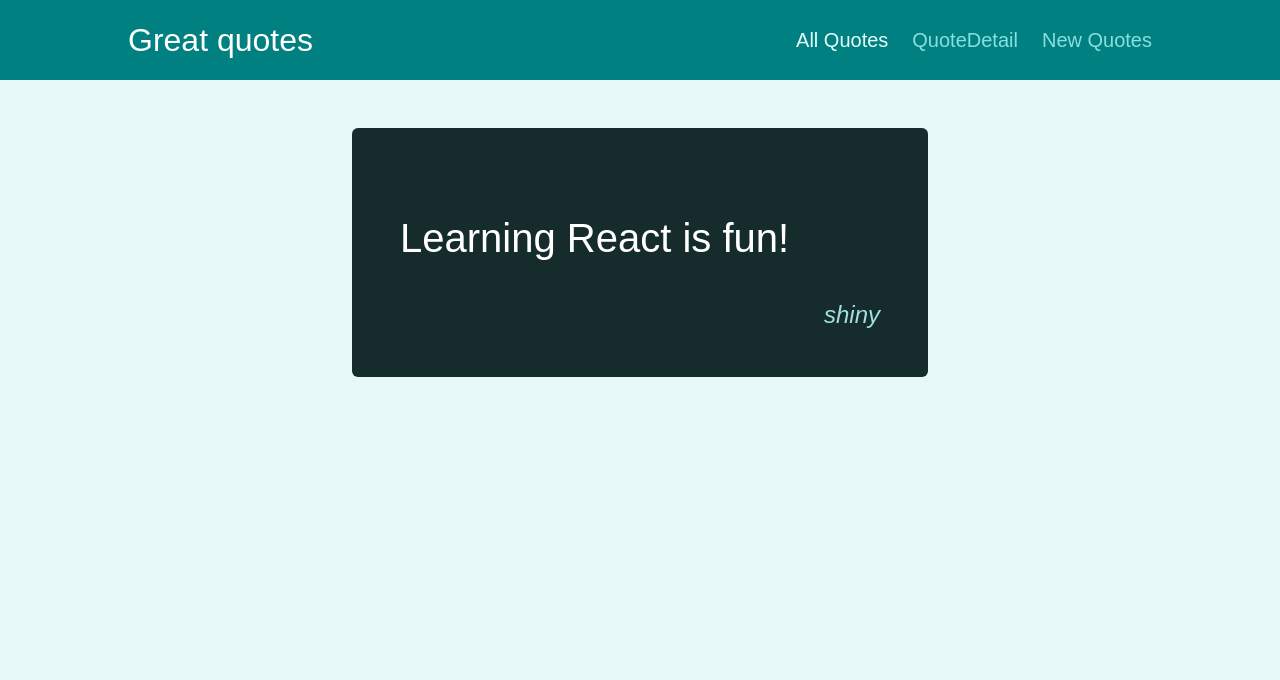
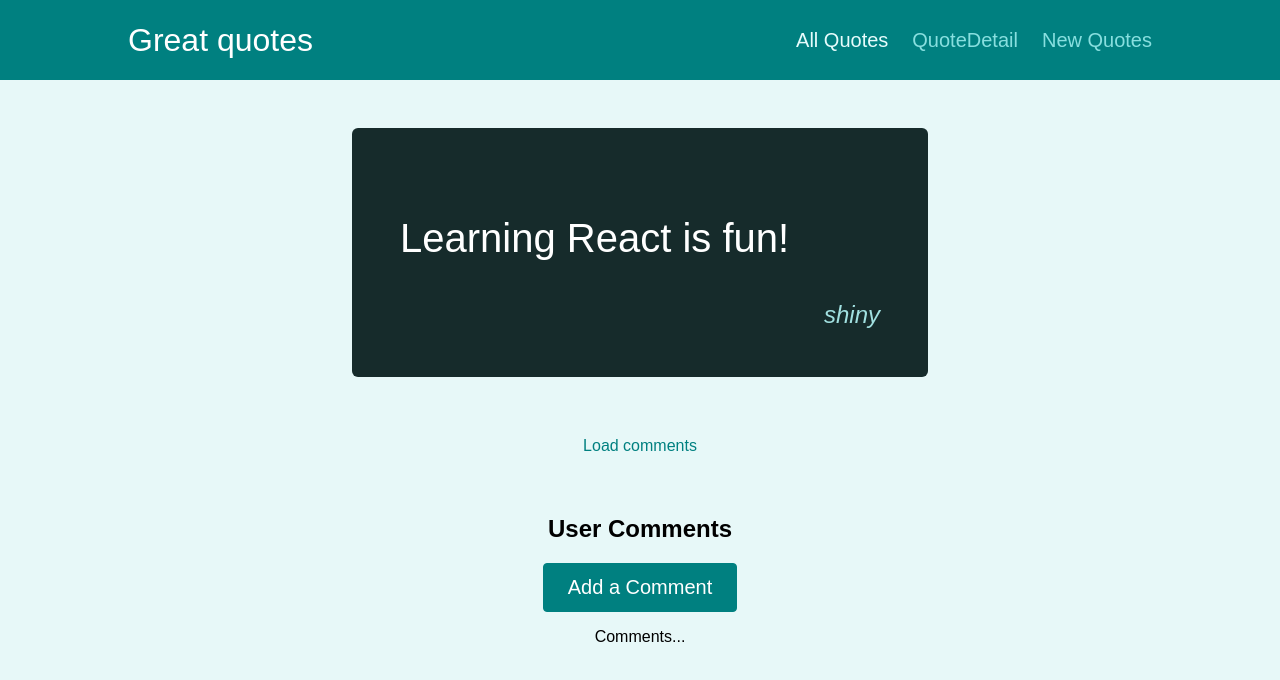
Before and after one commit to Kavery-pm/quote-app, a React (Create React App) app: page /quotes/q1 in a window 1280 px wide. Shown: the top 680 px of the page. Built offline with nearby package versions, Linux system fonts and the light colour scheme.

Commit message:
added load comments link

```diff
--- a/src/pages/QuoteDetail.js
+++ b/src/pages/QuoteDetail.js
@@ -1,5 +1,5 @@
 import React from "react";
-import { Route, useParams } from "react-router";
+import { Route, useParams, Link } from "react-router-dom";
 import Comments from "../components/comments/Comments";
 import HighlightedQuote from "../components/quotes/HighlightedQuote";
 const DUMMY_QUOTES = [
@@ -13,7 +13,10 @@
   return (
     <React.Fragment>
      <HighlightedQuote text={quote.text} author={quote.author}/>
-      <Route path={`/quotes/${params.quoteId}/comments`}>
+     <div className='centered'>
+         <Link className='btn--flat' to={`/quotes/${params.quoteId}/comments`}>Load comments</Link>
+     </div>
+      <Route to={`/quotes/${params.quoteId}/comments`}>
         <Comments></Comments>
       </Route>
     </React.Fragment>
```
Also changed, not shown: 1 other file (tests, documents, lock files or other folders).
